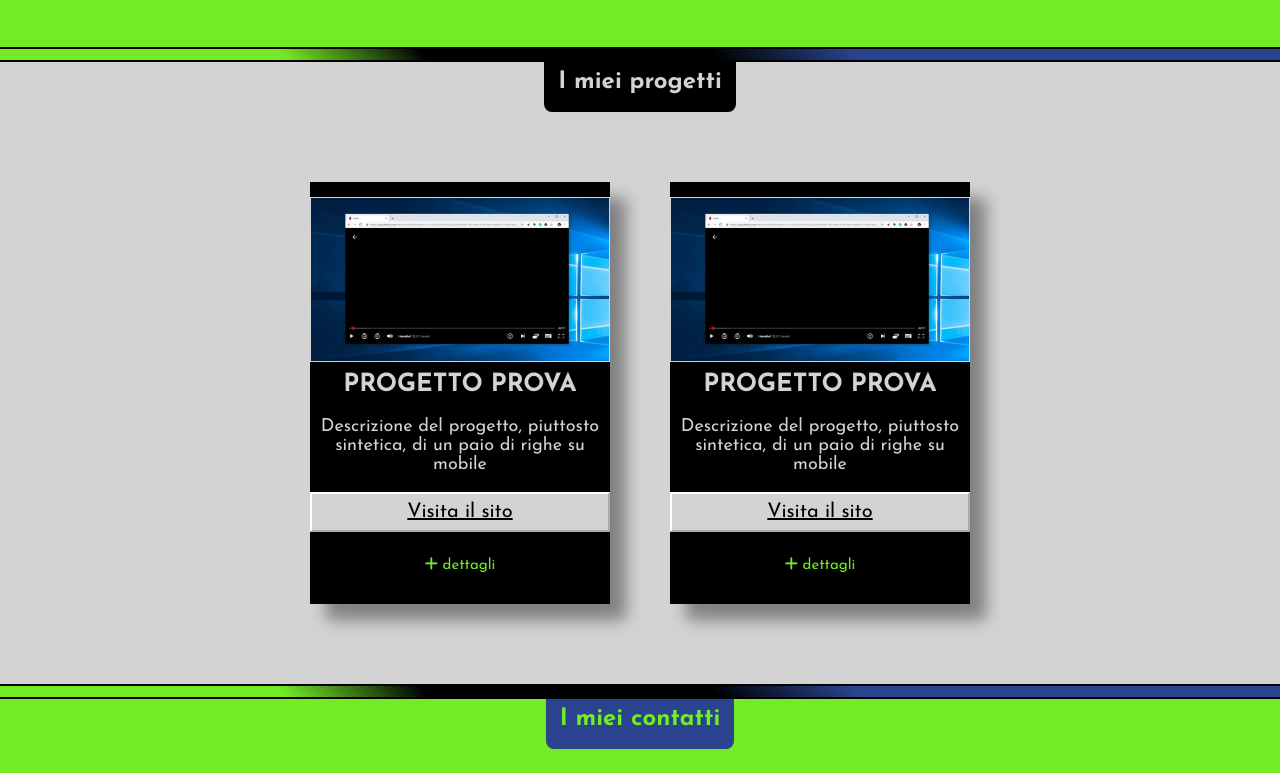
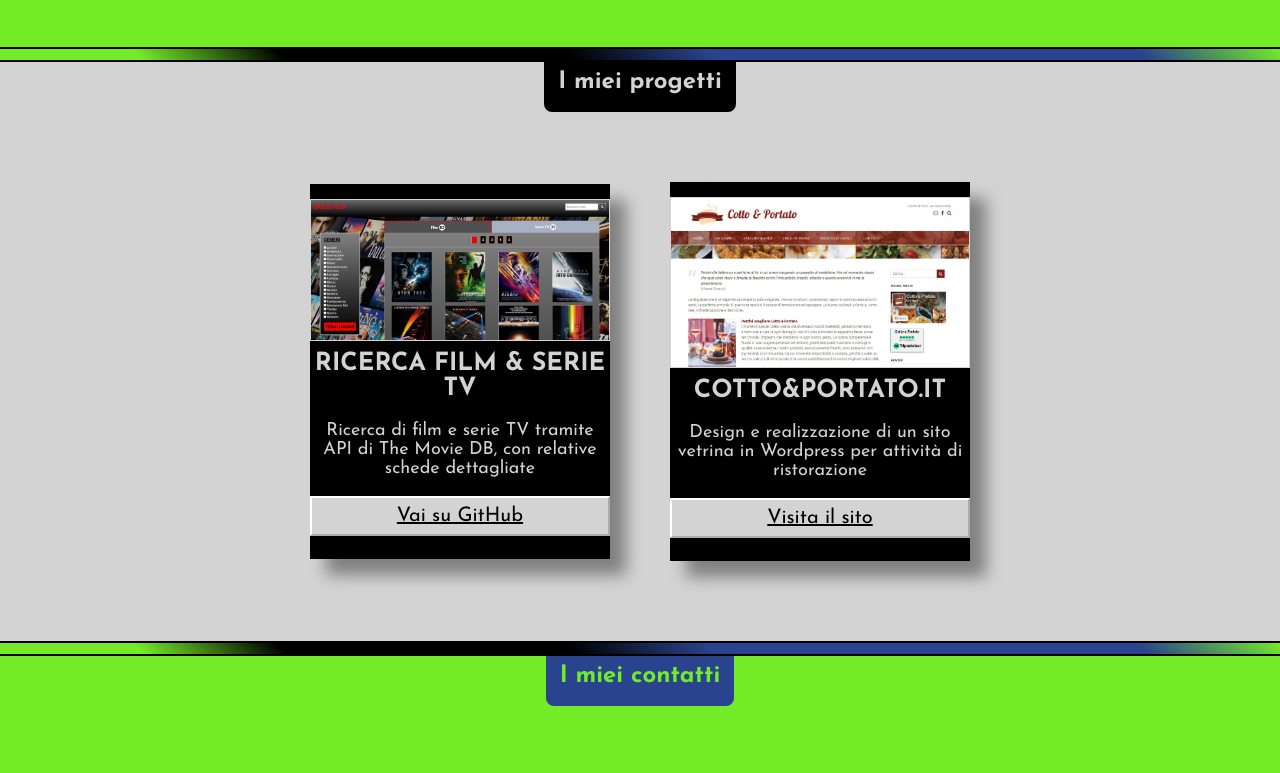
Before and after one commit to LeoNick85/LeoNick85.github.io, a plain HTML site: page index.html in a window 1280 px wide. Shown: the part 1519-2292 px from the top of the page. Drawn offline with nearby package versions, Linux system fonts and the light colour scheme.

Commit message:
Versione 0.9

```diff
--- a/index.html
+++ b/index.html
@@ -79,7 +79,7 @@
                     <p>Nel periodo formativo e nei progetti che ho seguito, ho approfondito sia la parte di sviluppo front-end che quella back-end, acquisendo familiarità con strumenti come Bootstrap e Sass o librerie JavaScript come Moment.JS, Chart.JS o Handlebars.</p>
                 </div>
                 <div class="presentation-text">
-                    <p>Ho avuto l'opportunità di mettermi alla prova sia su progetti semplici, come un sito vetrina su Wordpress, che su lavori più strutturati, come siti in Laravel con database MySQL.</p>
+                    <p>Ho avuto l'opportunità di mettermi alla prova sia su progetti semplici, come un sito vetrina su Wordpress, che su lavori più strutturati in team, come siti in Laravel con database MySQL.</p>
                 </div>
                 <div class="presentation-icons">
                     <i class="fab fa-php"></i>
@@ -95,14 +95,23 @@
             <div class="project-container">
                 <div class="project-item">
                     <div class="project-img">
-                        <img src="img/screenshot_prova.jpg" alt="">
+                        <img src="img/boolflix.jpg" alt="Screenshot Boolflix">
                     </div>
-                    <h3>Progetto Prova</h3>
-                    <p>Descrizione del progetto, piuttosto sintetica, di un paio di righe su mobile</p>
-                    <a href="#" class="btn-project1">Visita il sito</a>
-                    <button class="project-details"><i class="fas fa-plus"></i> dettagli </button>
+                    <h3>Ricerca Film & Serie TV</h3>
+                    <p>Ricerca di film e serie TV tramite API di The Movie DB, con relative schede dettagliate</p>
+                    <a href="https://github.com/LeoNick85/ajax-ex-boolflix" class="btn-project1" target="blank">Vai su GitHub</a>
+
                 </div>
                 <div class="project-item">
+                    <div class="project-img">
+                        <img src="img/cottoeportato.jpg" alt="Screenshot Cotto&Portato">
+                    </div>
+                    <h3>Cotto&Portato.it</h3>
+                    <p>Design e realizzazione di un sito vetrina in Wordpress per attività di ristorazione</p>
+                    <a href="http://www.cottoeportato.it/" class="btn-project1" target="blank">Visita il sito</a>
+
+                </div>
+                <div class="project-item template">
                     <div class="project-img">
                         <img src="img/screenshot_prova.jpg" alt="">
                     </div>
--- a/style.css
+++ b/style.css
@@ -92,7 +92,7 @@ header {
             #73eb27,
             #73eb27);
     animation-name: bg-change;
-    animation-duration: 800ms;
+    animation-duration: 1200ms;
     animation-iteration-count: infinite;
     animation-fill-mode: forwards;
 }
@@ -606,6 +606,10 @@ section {
     width: 100%;
 }
 
+.project-item.template {
+    display: none;
+}
+
 /* Quarta sezione: contatti */
 #contacts {
     padding: 0px 0px 100px 0px;
```
Also changed, not shown: img/boolflix.jpg (added), img/cottoeportato.jpg (added).
